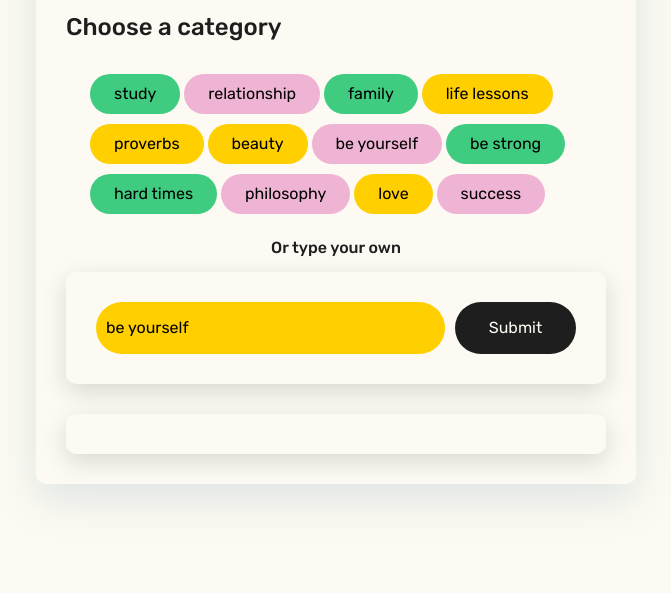
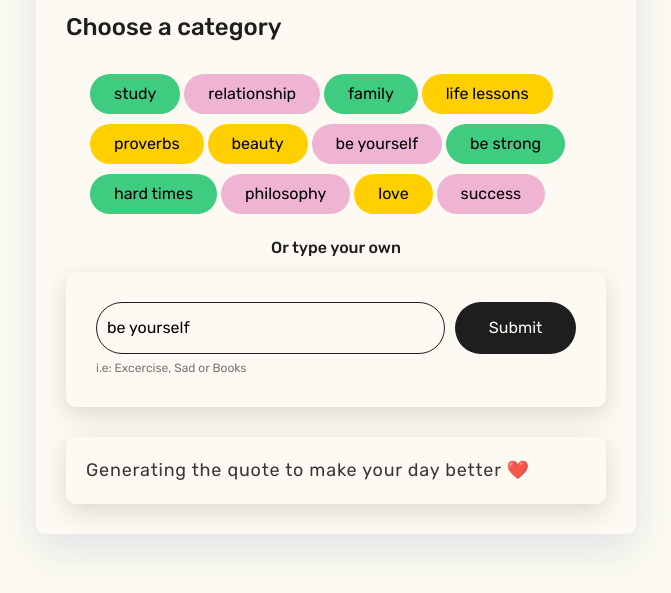
Before and after one commit to JuliaLavagnini/motivational-quote-generator, a website: page index.html in a window 1280 px wide. Both pictures are taken after a click on the button "be yourself". Shown: the part 239-832 px from the top of the page, without its empty margins (304-975 px from the left). Drawn offline with nearby package versions, Linux system fonts and the light colour scheme; no server answers.

Commit message:
Add more visual components

```diff
--- a/index.html
+++ b/index.html
@@ -41,6 +41,7 @@
           <button class="color2 category-btn" data-value="success">success</button>
         </div>
         <h6>Or type your own</h6>
+        <div class="form-container">
           <form id="quoteGeneratorForm">
             <input
               type="text"
@@ -53,8 +54,10 @@
             />
             <input type="submit" class="submit-btn" />
           </form>
+          <div class="hint">i.e: Excercise, Sad or Books</div>
+        </div>
 
-        <div id="quoteGenerated"></div>
+        <div id="quoteGenerated" class="hidden"></div>
       </main>
     </div>
     <script src="src/main.js"></script>
--- a/src/main.js
+++ b/src/main.js
@@ -28,8 +28,16 @@ function generateQuote(category) {
   console.log(`${prompt}`);
   console.log(`${context}`);
 
-  // Making the API request and displaying the quote
-  axios.get(url).then(showQuote);
+   const quoteElement = document.querySelector(
+   "#quoteGenerated"
+   );
+   quoteElement.classList.remove('hidden');
+   // Set the initial text content and add blink affect to it
+   quoteElement.innerHTML =
+     '<div class="blinking-text">Generating the quote to make your day better ❤️ </div>';
+
+   // Making the API request and displaying the quote
+   axios.get(url).then(showQuote);
 }
 
 // Selecting the quote form element
--- a/src/style.css
+++ b/src/style.css
@@ -54,23 +54,33 @@ button:hover{
 .color3 {
   background-color: #3fcb80;
 }
-
-form {
+.form-container{
   padding: 30px;
   background-color: #fcfaf2;
   box-shadow:  0px 8px 24px 0px rgba(30, 30, 30, 0.15);
   border-radius: 10px;
-  display: flex;
   margin-top: 15px;
   margin-bottom: 30px;
+
+}
+
+form {
+  display: flex;
+}
+
+.hint{
+  line-height: 1.5;
+  margin-top: 5px;
+  opacity: 0.6;
+  font-size: 12px;
 }
 
 .user_input {
   padding: 10px;
   border-radius: 50px;
   width: 100%;
-  background-color: #ffcf00;
-  border: none;
+  background-color: #fcfaf2;
+  border: 1px solid #1E1E1E;
   font-size: 16px;
   line-height: 20px;
 }
@@ -94,3 +104,20 @@ form {
   box-shadow:  0px 8px 24px 0px rgba(30, 30, 30, 0.15);
   border-radius: 10px;
 }
+
+.hidden{
+  display: none;
+}
+
+@keyframes blink {
+  0%, 50%, 100% {
+    opacity: 1;
+  }
+  25%, 75% {
+    opacity: 0;
+  }
+}
+
+.blinking-text {
+  animation: blink 2s infinite;
+}
```
Lines whose indentation alone changed are shown as unchanged.
